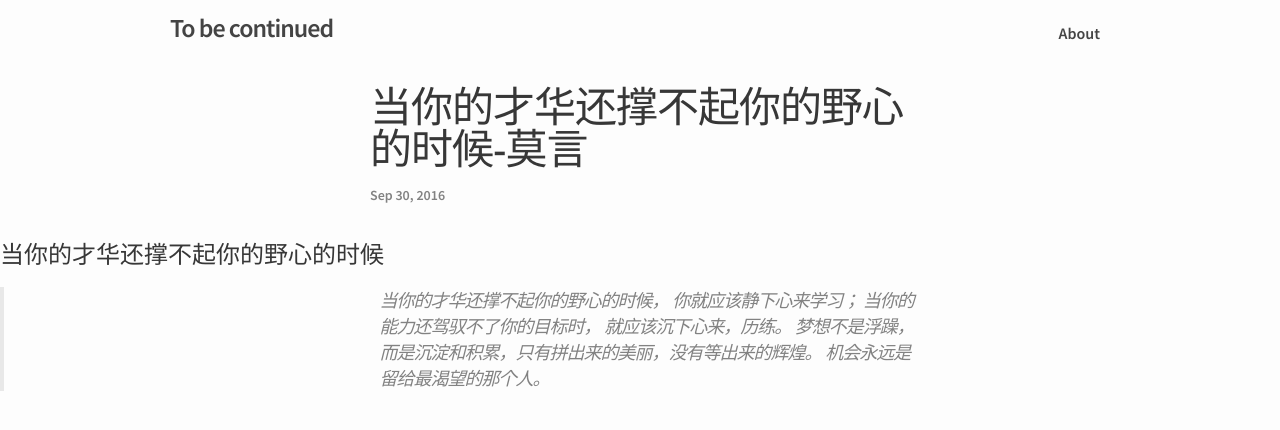
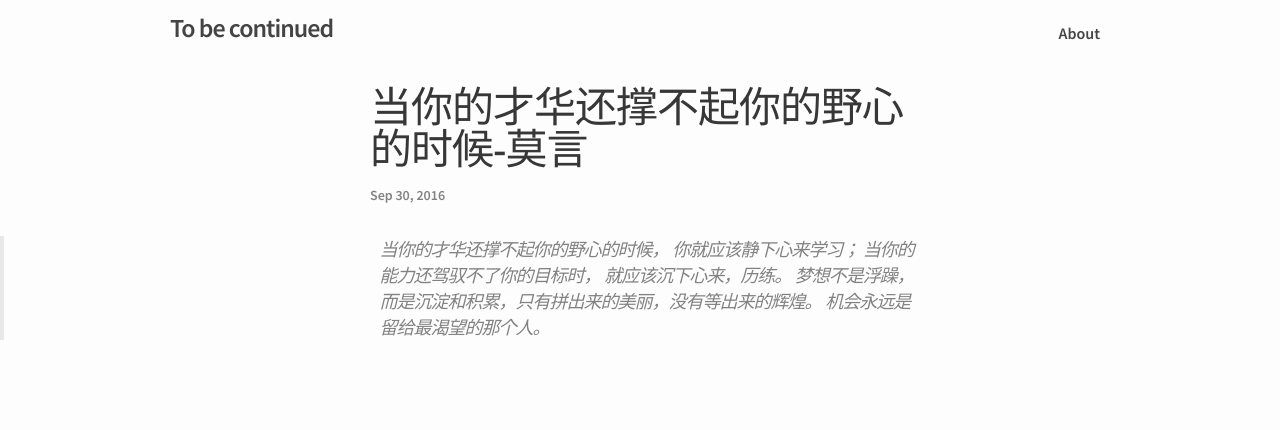
Before and after one commit to weigang992003/weigang992003.github.io, a Jekyll site: the page built from _posts/2016-09-30-Mo-Yan.md, in a window 1280 px wide. Shown: the top 430 px of the page. Built offline with Jekyll 4.4.1, drawn with Linux system fonts in a browser that asks for light colours.

Commit message:
kramdown

```diff
--- a/_posts/2016-09-30-Mo-Yan.md
+++ b/_posts/2016-09-30-Mo-Yan.md
@@ -4,8 +4,7 @@ title:  "当你的才华还撑不起你的野心的时候-莫言"
 date:   2016-09-30 16:11:00
 categories: literature
 ---
-当你的才华还撑不起你的野心的时候
-=======================
+
 
 > 当你的才华还撑不起你的野心的时候，
 你就应该静下心来学习；
```
